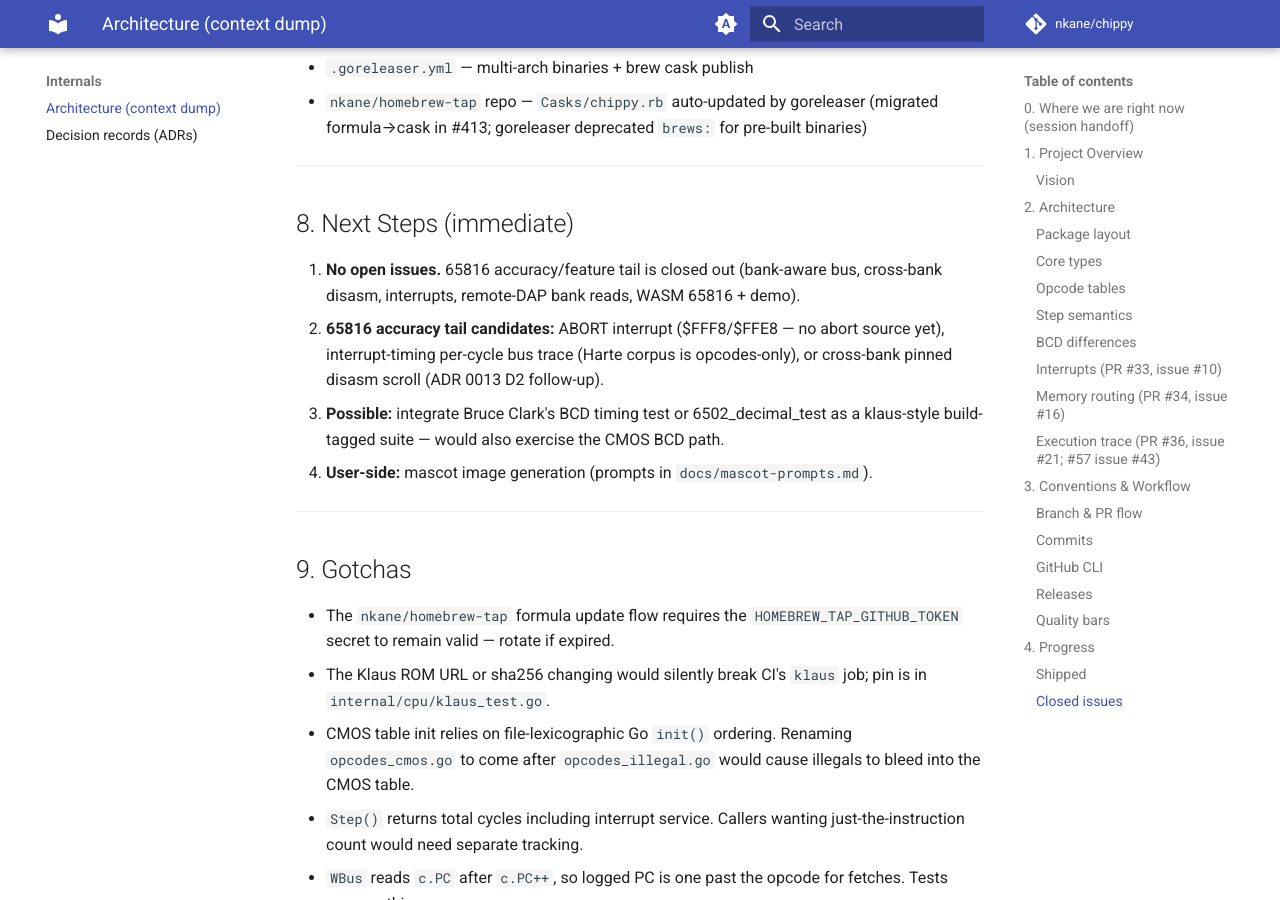
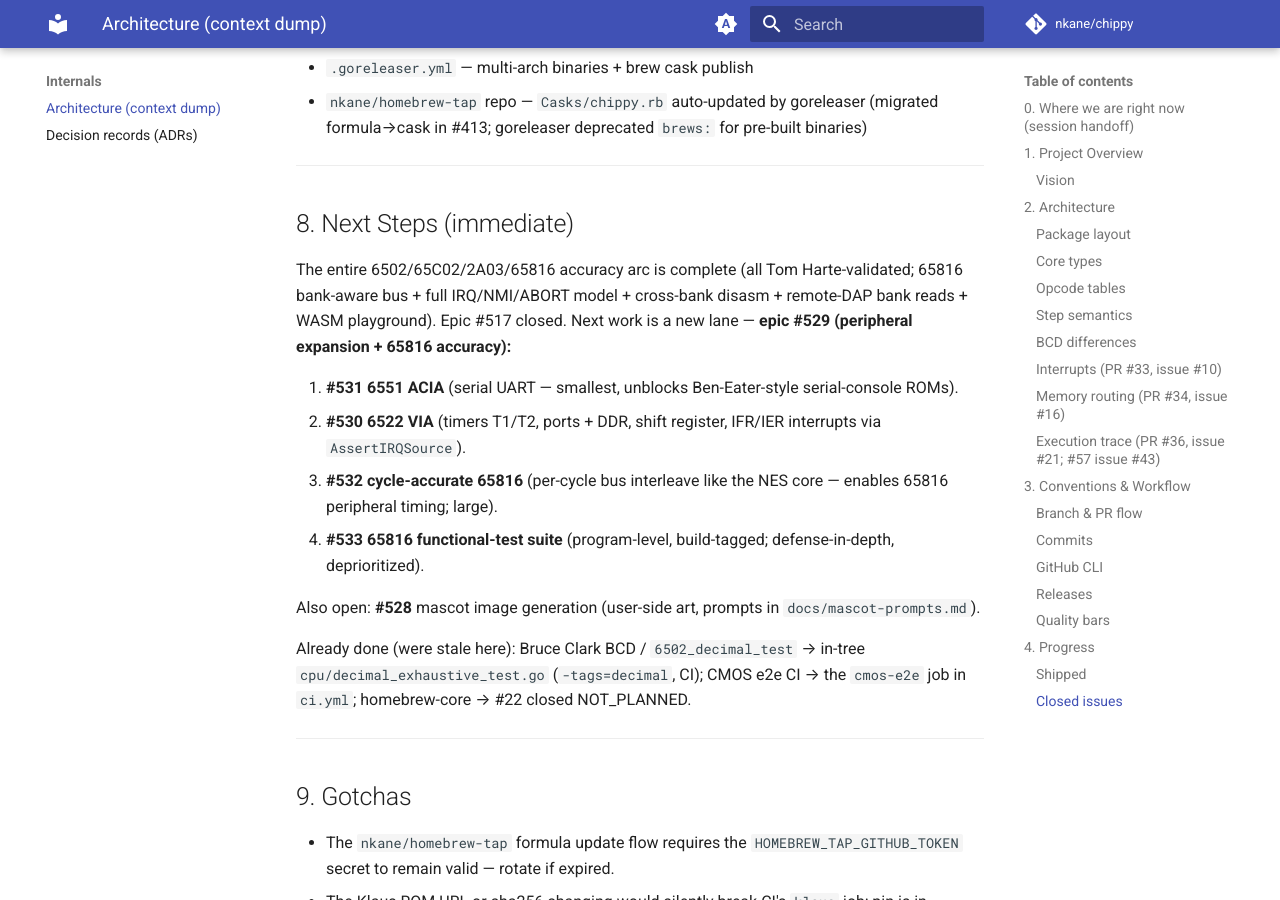
Before and after one commit to nkane/chippy, an MkDocs documentation site: the page built from docs/context.md, in a window 1280 px wide and 900 px high, scrolled down 61489 px. Built offline with MkDocs 1.6.1 and Material for MkDocs 9.7.7, drawn with Linux system fonts in a browser that asks for light colours; comment, search, counter and statistics services are not loaded.

Commit message:
docs: ADR 0016 (65816 ABORT) + refresh backlog/next-steps (#534)
Add ADR 0016-v1.13.0.md (Proposed) capturing the boundary-recognized 65816
ABORT interrupt (#518, unreleased) so the ADR record reflects recent work; index
row added. Refresh context.md \S8: the 65816 arc is complete (epic #517 closed),
next work is epic #529 (peripheral expansion + 65816 accuracy: #530-#533) plus
the mascot (#528). Drop the stale entries (BCD/decimal + CMOS-e2e CI are already
in-tree; homebrew is #22 NOT_PLANNED).

```diff
--- a/docs/context.md
+++ b/docs/context.md
@@ -491,10 +491,16 @@ chippy -rom <file> [-addr 0x8000] [-reset 0xADDR] [-cfg linker.cfg] [-dbg syms.d
 
 ## 8. Next Steps (immediate)
 
-1. **No open issues.** 65816 accuracy/feature tail is closed out (bank-aware bus, cross-bank disasm, interrupts, remote-DAP bank reads, WASM 65816 + demo).
-2. **65816 accuracy tail candidates:** ABORT interrupt ($FFF8/$FFE8 — no abort source yet), interrupt-timing per-cycle bus trace (Harte corpus is opcodes-only), or cross-bank pinned disasm scroll (ADR 0013 D2 follow-up).
-3. **Possible:** integrate Bruce Clark's BCD timing test or 6502_decimal_test as a klaus-style build-tagged suite — would also exercise the CMOS BCD path.
-4. **User-side:** mascot image generation (prompts in `docs/mascot-prompts.md`).
+The entire 6502/65C02/2A03/65816 accuracy arc is complete (all Tom Harte-validated; 65816 bank-aware bus + full IRQ/NMI/ABORT model + cross-bank disasm + remote-DAP bank reads + WASM playground). Epic #517 closed. Next work is a new lane — **epic #529 (peripheral expansion + 65816 accuracy):**
+
+1. **#531 6551 ACIA** (serial UART — smallest, unblocks Ben-Eater-style serial-console ROMs).
+2. **#530 6522 VIA** (timers T1/T2, ports + DDR, shift register, IFR/IER interrupts via `AssertIRQSource`).
+3. **#532 cycle-accurate 65816** (per-cycle bus interleave like the NES core — enables 65816 peripheral timing; large).
+4. **#533 65816 functional-test suite** (program-level, build-tagged; defense-in-depth, deprioritized).
+
+Also open: **#528** mascot image generation (user-side art, prompts in `docs/mascot-prompts.md`).
+
+Already done (were stale here): Bruce Clark BCD / `6502_decimal_test` → in-tree `cpu/decimal_exhaustive_test.go` (`-tags=decimal`, CI); CMOS e2e CI → the `cmos-e2e` job in `ci.yml`; homebrew-core → #22 closed NOT_PLANNED.
 
 ---
 
```
Also changed, not shown: docs/adr/0016-v1.13.0.md (added, +36 -0 lines), docs/adr/README.md (+1 -0 lines).
